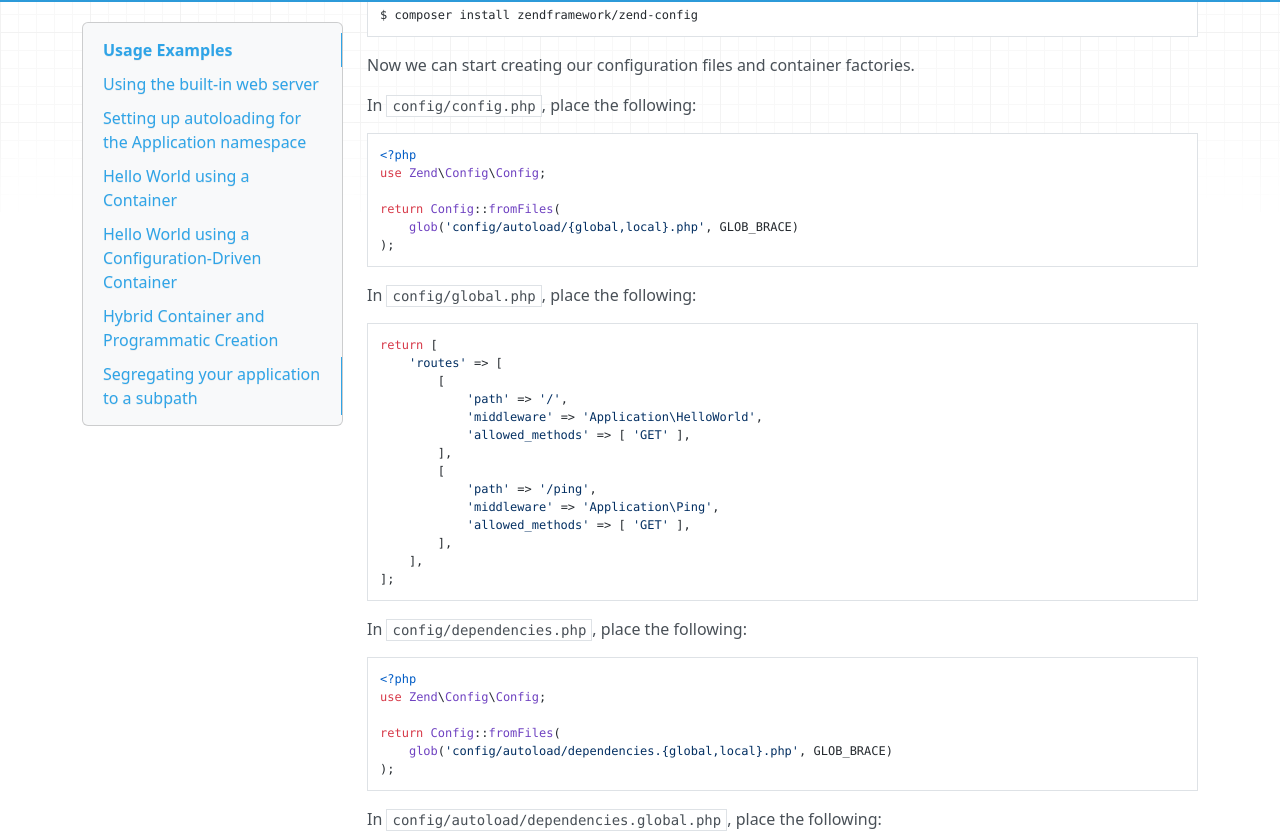
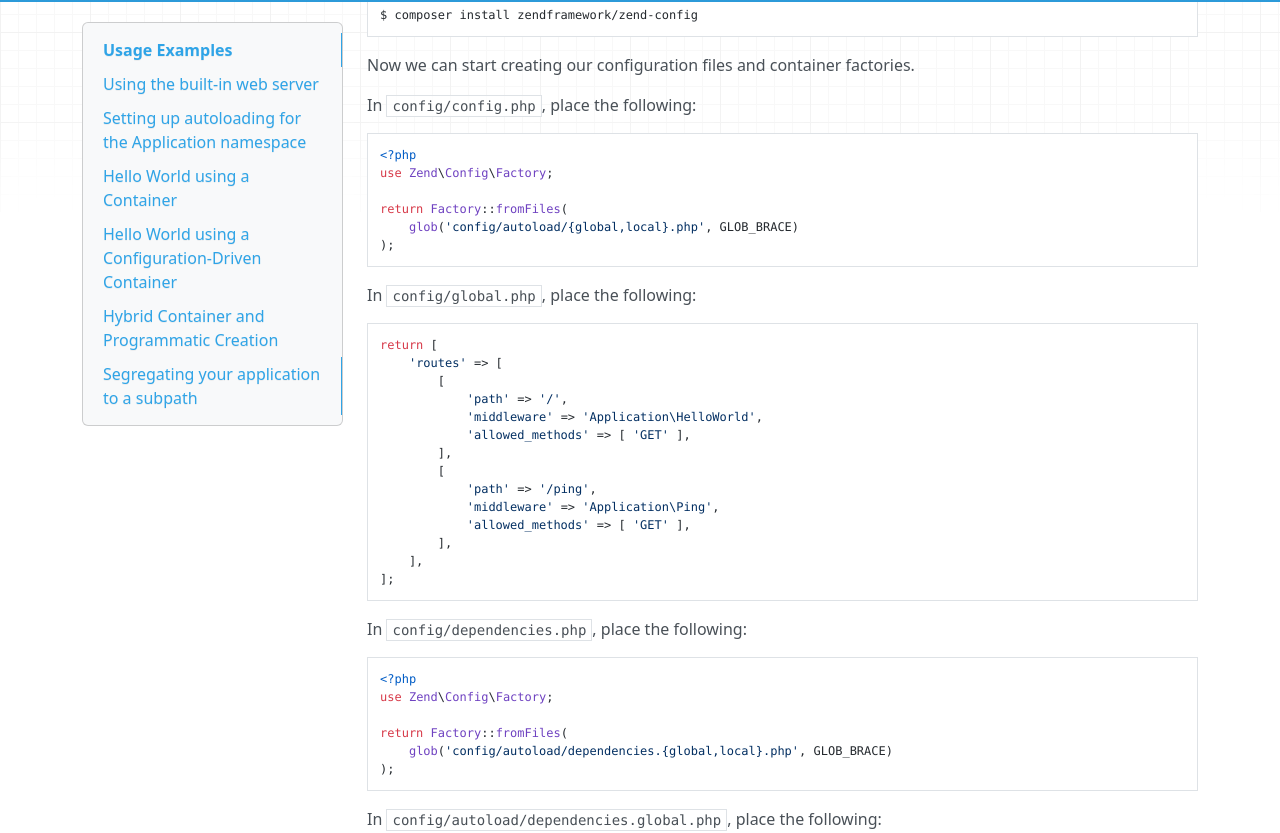
Before and after one commit to zendframework/zend-expressive, an MkDocs documentation site: the page built from doc/book/usage-examples.md, in a window 1280 px wide and 1400 px high, scrolled down 4759 px. Shown: the part 94-927 px from the top of the window. Built offline with MkDocs 1.6.1, drawn with Linux system fonts in a browser that asks for light colours; nearby versions of some CDN libraries; old or Windows-style settings are respelled for this version of MkDocs.

Commit message:
Fixed config factory typos in docs

````diff
--- a/doc/book/usage-examples.md
+++ b/doc/book/usage-examples.md
@@ -268,9 +268,9 @@ In `config/config.php`, place the following:
 
 ```php
 <?php
-use Zend\Config\Config;
+use Zend\Config\Factory;
 
-return Config::fromFiles(
+return Factory::fromFiles(
     glob('config/autoload/{global,local}.php', GLOB_BRACE)
 );
 ```
@@ -298,9 +298,9 @@ In `config/dependencies.php`, place the following:
 
 ```php
 <?php
-use Zend\Config\Config;
+use Zend\Config\Factory;
 
-return Config::fromFiles(
+return Factory::fromFiles(
     glob('config/autoload/dependencies.{global,local}.php', GLOB_BRACE)
 );
 ```
````
Also changed, not shown: doc/book/container/zend-servicemanager.md (+2 -2 lines).
